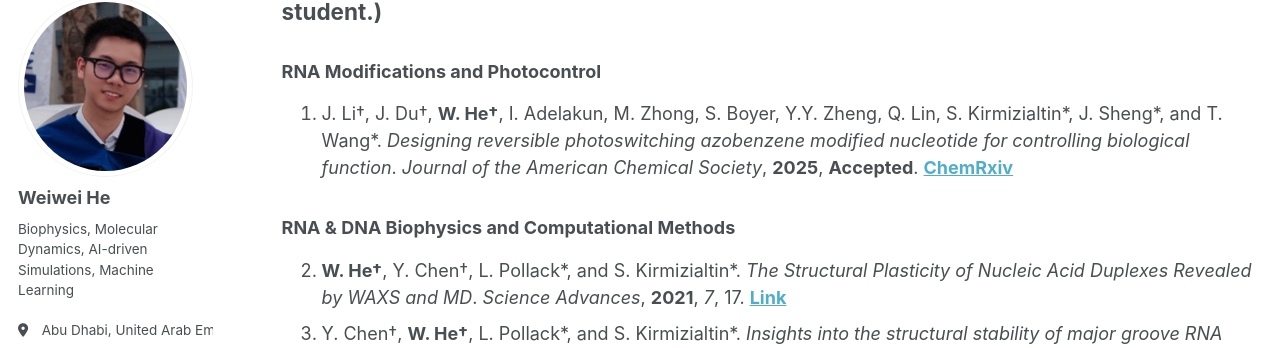
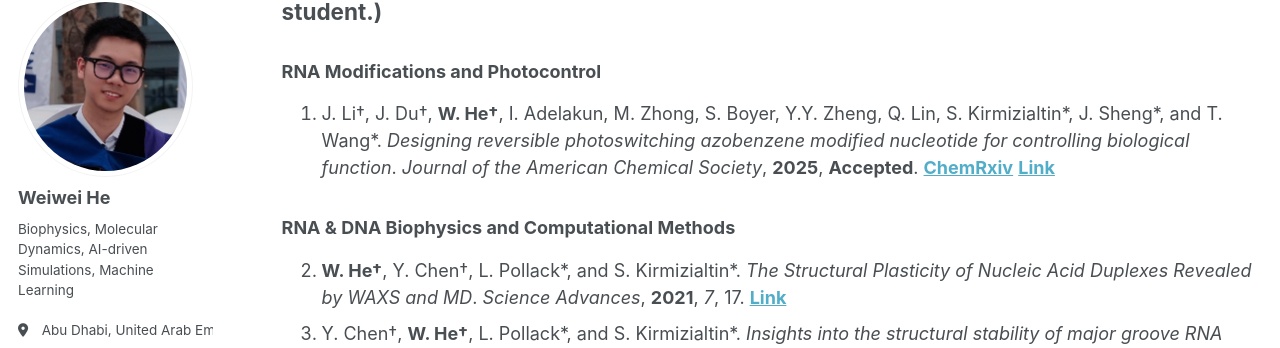
Before and after one commit to Warrenheww/warrenheww.github.io, a Jekyll site: the page built from _pages/publications.md, in a window 1280 px wide and 900 px high, scrolled down 374 px. Shown: the part 103-451 px from the top of the window. Built offline with Jekyll 4.4.1, drawn with Linux system fonts in a browser that asks for light colours; some web fonts are replaced.

Commit message:
Update publications.md

```diff
--- a/_pages/publications.md
+++ b/_pages/publications.md
@@ -18,7 +18,7 @@
 ### RNA Modifications and Photocontrol
 
 <ol start="1">
-<li>J. Li†, J. Du†, <b>W. He†</b>, I. Adelakun, M. Zhong, S. Boyer, Y.Y. Zheng, Q. Lin, S. Kirmizialtin*, J. Sheng*, and T. Wang*. <i>Designing reversible photoswitching azobenzene modified nucleotide for controlling biological function</i>. <i>Journal of the American Chemical Society</i>, <b>2025</b>, <b>Accepted</b>. <b><a href="https://chemrxiv.org/engage/chemrxiv/article-details/67a125dd81d2151a0212bcc4">ChemRxiv</a></b></li>
+<li>J. Li†, J. Du†, <b>W. He†</b>, I. Adelakun, M. Zhong, S. Boyer, Y.Y. Zheng, Q. Lin, S. Kirmizialtin*, J. Sheng*, and T. Wang*. <i>Designing reversible photoswitching azobenzene modified nucleotide for controlling biological function</i>. <i>Journal of the American Chemical Society</i>, <b>2025</b>, <b>Accepted</b>. <b><a href="https://chemrxiv.org/engage/chemrxiv/article-details/67a125dd81d2151a0212bcc4">ChemRxiv</a></b> <b><a href="https://chemrxiv.org/engage/chemrxiv/article-details/67a125dd81d2151a0212bcc4">Link</a></b></li>
 </ol>
 
 ### RNA & DNA Biophysics and Computational Methods
```
